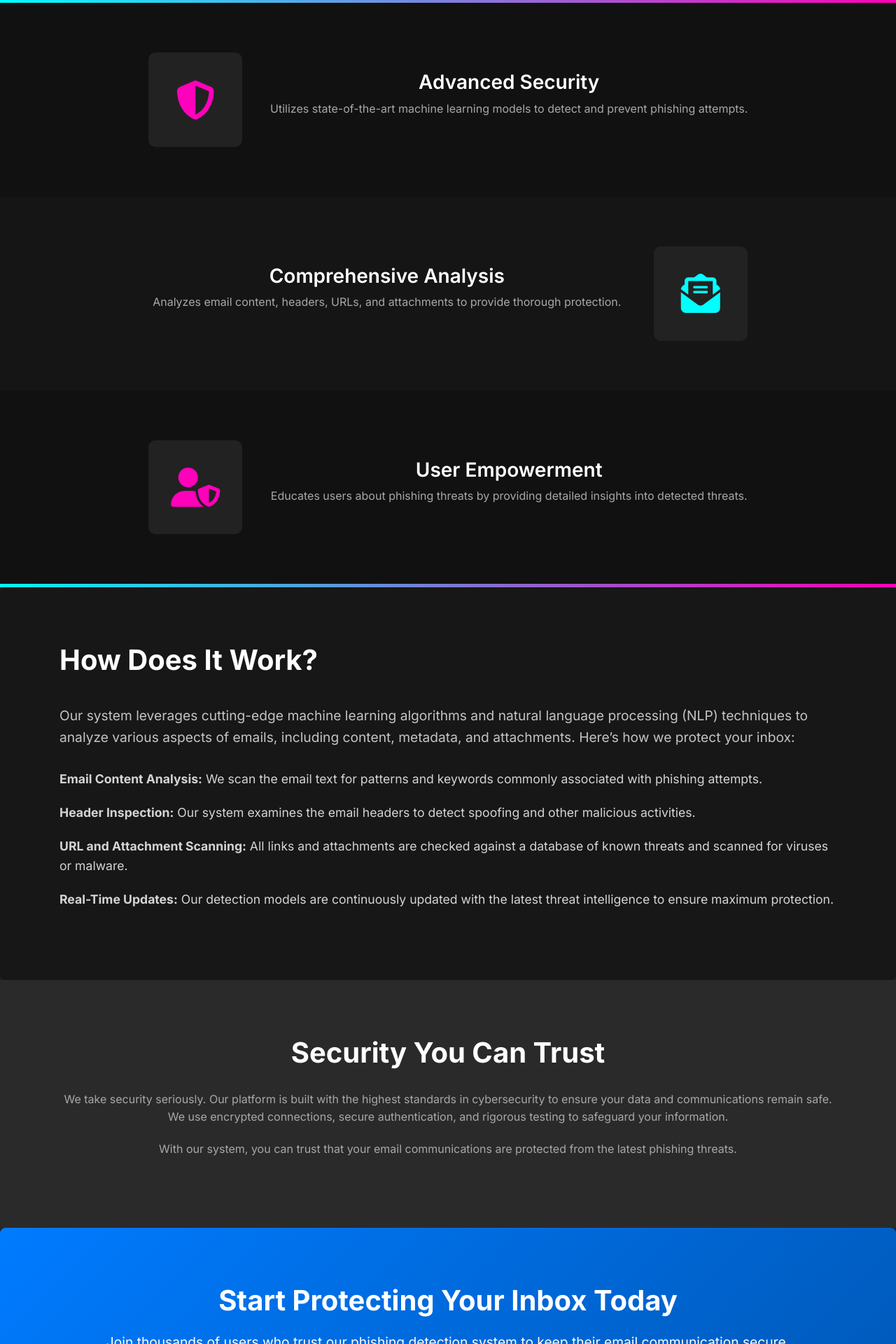
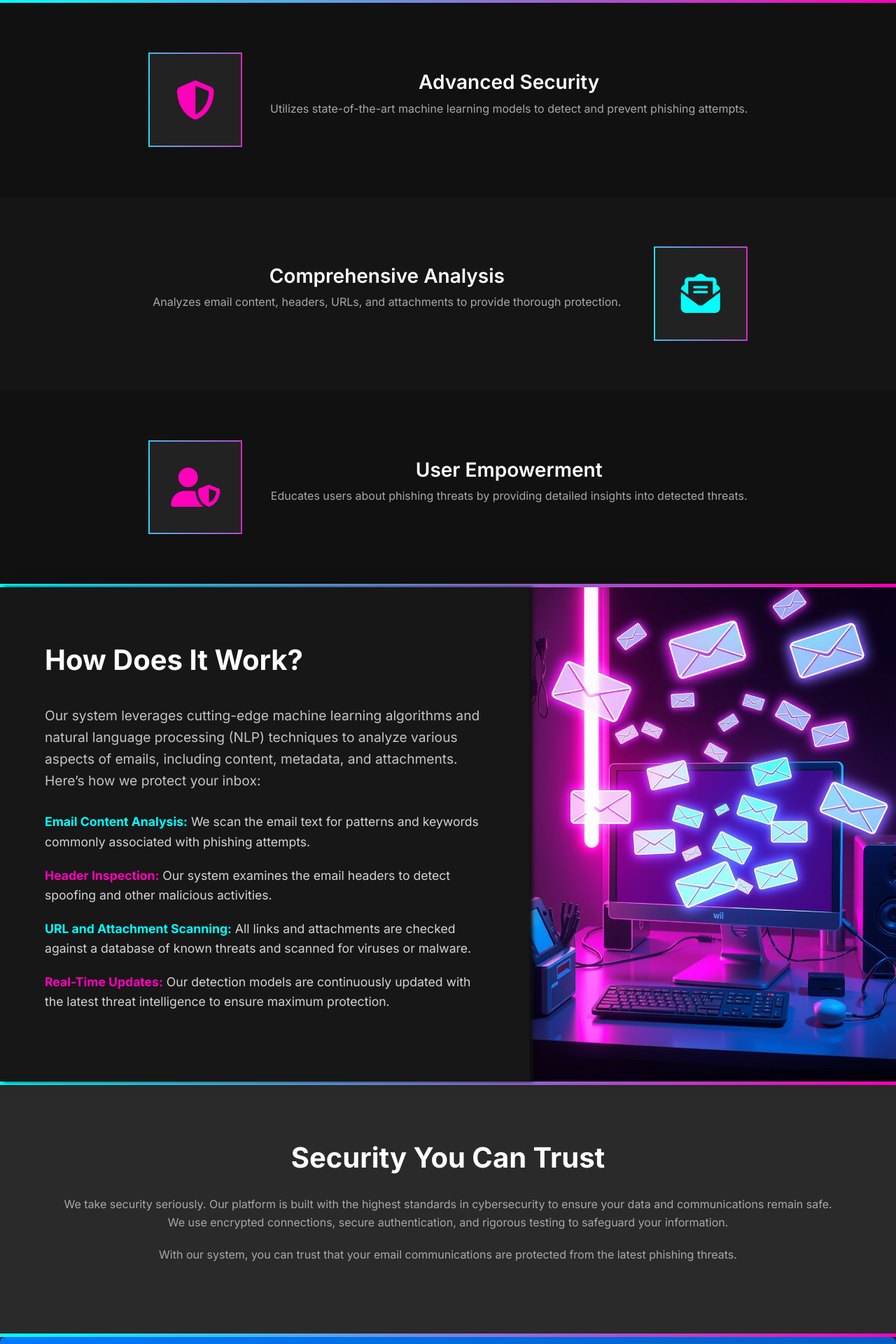
Before and after one commit to dy-nobsokun1/EmailPhishingDetection, a Flask app: page / in a window 1280 px wide. Shown: the part 609-2529 px from the top of the page at 70% size. Run offline with Flask 3, Linux system fonts and the light colour scheme; parts of the project's set-up code (start-up, migrations or seed data) failed here and were passed over; some libraries are stand-ins or nearby versions.

Commit message:
more homepage work

```diff
--- a/templates/index.html
+++ b/templates/index.html
@@ -126,7 +126,8 @@
             align-items: center;
             background-color: #222;
             border: 2px solid transparent;
-            border-radius: 10px;
+            border-image: linear-gradient(to right, #00ffff, #ff00bb) 30% round;
+            border-image-repeat: stretch;
             width: 15%;
             aspect-ratio: 1 / 1;
             font-size: 3.5rem;
@@ -153,10 +154,26 @@
 
         /* How It Works Section */
         .how-it-works-section {
-            background-color: #171717;
-            padding: 80px 0;
+            display: flex;
+            justify-content: space-between;
+            position: relative;
+            padding: 0;
             border-radius: 8px;
             box-shadow: 0 0 30px rgba(0, 0, 0, 0.1);
+        }
+
+        .how-it-works-section .container {
+            position: relative;
+            flex-grow: 1;
+            left: 0;
+            margin: 0;
+            padding: 80px 5%;
+            background-color: #171717;
+            box-shadow: 5px 0 5px 0 #111;
+        }
+
+        .how-it-works-section img{
+            min-width: 500px;
         }
 
         .how-it-works-section h2 {
@@ -189,8 +206,17 @@
 
         /* Security Section */
         .security-section {
+            display: flex;
+            padding: 5px 0;
+            background-image: linear-gradient(to right, #00ffff, #ff00bb);
+        }
+
+        .security-section .info {
             background-color: #2a2a2a;
             padding: 80px 0;
+            margin: 0;
+            width: 100%;
+            max-width: 100%;
         }
 
         .security-section h2 {
@@ -353,25 +379,28 @@
     </section>
 
     <!-- How It Works Section -->
-    <section class="how-it-works-section text-center">
+    <section class="how-it-works-section text-left">
         <div class="container">
             <h2>How Does It Work?</h2>
             <p>Our system leverages cutting-edge machine learning algorithms and natural language processing (NLP) techniques to analyze various aspects of emails, including content, metadata, and attachments. Here’s how we protect your inbox:</p>
             <ul class="list-unstyled">
-                <li><strong>Email Content Analysis:</strong> We scan the email text for patterns and keywords commonly associated with phishing attempts.</li>
-                <li><strong>Header Inspection:</strong> Our system examines the email headers to detect spoofing and other malicious activities.</li>
-                <li><strong>URL and Attachment Scanning:</strong> All links and attachments are checked against a database of known threats and scanned for viruses or malware.</li>
-                <li><strong>Real-Time Updates:</strong> Our detection models are continuously updated with the latest threat intelligence to ensure maximum protection.</li>
+                <li><strong style="color: #00ffff;">Email Content Analysis:</strong> We scan the email text for patterns and keywords commonly associated with phishing attempts.</li>
+                <li><strong style="color: #ff00bb;">Header Inspection:</strong> Our system examines the email headers to detect spoofing and other malicious activities.</li>
+                <li><strong style="color: #00ffff;">URL and Attachment Scanning:</strong> All links and attachments are checked against a database of known threats and scanned for viruses or malware.</li>
+                <li><strong style="color: #ff00bb;">Real-Time Updates:</strong> Our detection models are continuously updated with the latest threat intelligence to ensure maximum protection.</li>
             </ul>
         </div>
+        <img src="../static/homepage_how_it_works.jpg" />
     </section>
 
     <!-- Security Section -->
     <section class="security-section text-center">
-        <div class="container">
-            <h2>Security You Can Trust</h2>
-            <p>We take security seriously. Our platform is built with the highest standards in cybersecurity to ensure your data and communications remain safe. We use encrypted connections, secure authentication, and rigorous testing to safeguard your information.</p>
-            <p>With our system, you can trust that your email communications are protected from the latest phishing threats.</p>
+        <div class="info">
+            <div class="container">
+                <h2>Security You Can Trust</h2>
+                <p>We take security seriously. Our platform is built with the highest standards in cybersecurity to ensure your data and communications remain safe. We use encrypted connections, secure authentication, and rigorous testing to safeguard your information.</p>
+                <p>With our system, you can trust that your email communications are protected from the latest phishing threats.</p>
+            </div>
         </div>
     </section>
 
```
Also changed, not shown: static/homepage_how_it_works.jpg (added).
